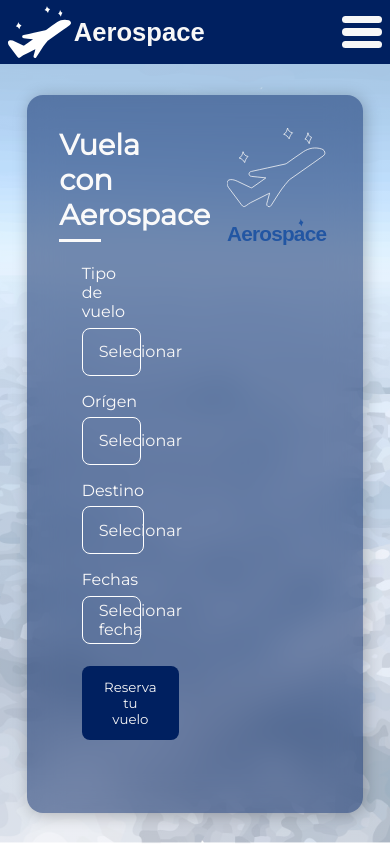
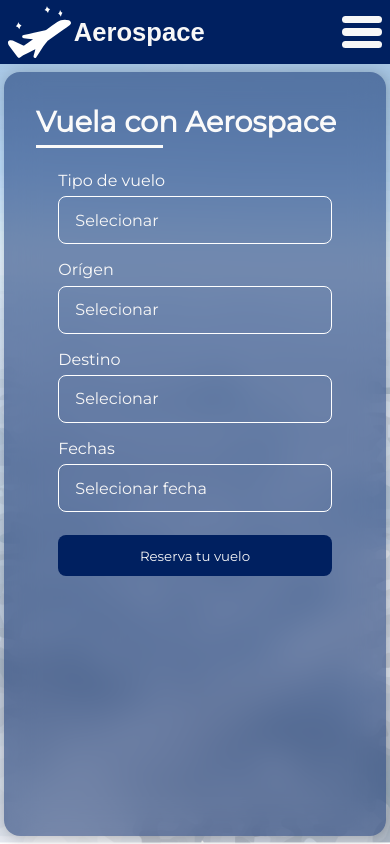
Before and after one commit to javzet/Aerospace, a Next.js app: page / in a window 390 px wide. Built offline with nearby package versions, Linux system fonts and the light colour scheme.

Commit message:
Fixed mainform responsive

```diff
--- a/components/Images/ImgLogo.tsx
+++ b/components/Images/ImgLogo.tsx
@@ -6,30 +6,38 @@ export const ImgLogo = () => {
       id="logo"
       data-name="Capa 1"
       xmlns="http://www.w3.org/2000/svg"
-      viewBox="0 0 400 350"
+      viewBox="0 0 550 450"
     >
       <defs>
         <style></style>
       </defs>
       <path
-        className="cls-5 avion logo-avion"
+        className="cls-5 avion-logo logo-avion"
         d="M714.8,508.32l-31.25-3.27-23.72-2.44c-6.07-.64-9.49-3.69-9.9-8.85s2.78-8.93,8.91-10.28q30.82-6.81,61.67-13.5C743.24,465,766,460.1,788.7,455a19.59,19.59,0,0,0,6.76-3c21.63-15.06,42.77-30.85,64.89-45.14,21.31-13.77,44.85-17.87,69.58-10.1a18.91,18.91,0,0,1,9.37,6.4c5.28,7.44,4.07,15.06-3.4,20.58-13.07,9.73-26.57,18.91-39.91,28.29L807.63,514a15.89,15.89,0,0,0-3.3,2.51c-9.57,11.63-19.86,22.75-28.39,35.1-13.77,19.94-26.35,40.71-39.48,61.08a18.75,18.75,0,0,1-3.89,4.84,8.22,8.22,0,0,1-9.78.67,9.37,9.37,0,0,1-4.48-10.4c1-4.34,2.31-8.61,3.48-12.91l7.53-27.61c-2,.91-3.2,1.44-4.4,2-23,11.52-46,22.82-68.84,34.53-6,3.1-11.36,7.54-17,11.41-8.42,5.76-12,5.2-18.15-3q-25.26-33.62-50.51-67.2a25.75,25.75,0,0,1-5.54-16.3c.14-7.64,4.92-12.9,12.55-13.66,10.26-1,19.54,2.61,28.53,6.76,16.83,7.78,33.47,15.9,50.2,23.94,1.93.93,3.49,1.62,5.7,0,16.93-12,34-23.9,51-35.83C713.3,509.75,713.66,509.35,714.8,508.32Z"
-        transform="translate(-564.89 -312)"
+        transform="translate(-490.89 -295)"
       />
       <path
-        className="cls-5 estrella logo-avion"
+        className="cls-5 estrella-logo logo-avion"
         d="M783.49,336.1c10.63-4.8,12.1-14.6,15.07-24.1,2.51,9.8,7.9,16.37,19.1,18.14-7.28,7-10.88,14.66-12.93,23.6C799.64,345.53,794,338.33,783.49,336.1Z"
-        transform="translate(-564.89 -308)"
+        transform="translate(-494.89 -291)"
       />
       <path
-        className="cls-5 estrella logo-avion"
+        className="cls-5 estrella-logo logo-avion"
         d="M633,449.18c-4.91-8.36-10.63-15.33-21.15-17.57,10.47-4.89,12.18-14.52,15-24.22,2.6,9.75,8,16.43,19.17,18.24C638.62,432.6,635.16,440.33,633,449.18Z"
-        transform="translate(-564.89 -312)"
+        transform="translate(-494.89 -295)"
       />
       <path
-        className="cls-5 estrella logo-avion"
+        className="cls-5 estrella-logo logo-avion"
         d="M881.87,376.19c-4-8-6.82-15.82-16.5-17.95,8.58-6,9.49-15,11.71-23.94,2.16,8.07,4.94,15.49,14.23,17.57-2.37,4.31-4.75,7.79-6.26,11.61S883.09,371.24,881.87,376.19Z"
-        transform="translate(-564.89 -312)"
+        transform="translate(-494.89 -295)"
+      />
+      <text className="cls-1 texto titulo-texto" transform="translate(42 417)">
+        <tspan className="cls-2">Aerospace</tspan>
+      </text>
+      <path
+        className="cls-5 estrella-logo titulo-texto"
+        d="M1264.71,475.7c-4-8-6.81-15.82-16.5-17.95,8.58-6,9.49-15,11.72-23.94,2.16,8.07,4.94,15.49,14.22,17.57-2.36,4.31-4.74,7.79-6.26,11.61S1265.94,470.75,1264.71,475.7Z"
+        transform="translate(-900.98 -120)"
       />
     </svg>
   );
--- a/components/Images/ImgTitle.tsx
+++ /dev/null
@@ -1,24 +0,0 @@
-import React from "react";
-
-export const ImgTitle = () => {
-  return (
-    <svg
-      id="titulo"
-      data-name="Capa 1"
-      xmlns="http://www.w3.org/2000/svg"
-      viewBox="0 0 550 155"
-    >
-      <defs>
-        <style></style>
-      </defs>
-      <text className="cls-1 texto titulo-texto" transform="translate(0 120)">
-        <tspan className="cls-2">Aerospace</tspan>
-      </text>
-      <path
-        className="cls-5 estrella titulo-texto"
-        d="M1264.71,475.7c-4-8-6.81-15.82-16.5-17.95,8.58-6,9.49-15,11.72-23.94,2.16,8.07,4.94,15.49,14.22,17.57-2.36,4.31-4.74,7.79-6.26,11.61S1265.94,470.75,1264.71,475.7Z"
-        transform="translate(-868.98 -430)"
-      />
-    </svg>
-  );
-};
--- a/components/MainForm.tsx
+++ b/components/MainForm.tsx
@@ -1,18 +1,29 @@
-import React, { FC } from "react";
+import React, { FC, useEffect } from "react";
 import { getMonthName } from "../helpers/calendarHelper";
 import { DataSelectProps } from "../types/types";
 import { Calendario } from "./Calendario/Calendario";
 import { Mes } from "./Calendario/Mes";
 import { DateInput } from "./DateInput";
 import { ImgLogo } from "./Images/ImgLogo";
-import { ImgTitle } from "./Images/ImgTitle";
 import { Select, TestSelect } from "./SelectInput";
+import gsap, { Back } from "gsap";
 
 export const VericalLogoTitle = () => {
+  const timeLine = gsap.timeline();
+  useEffect(() => {
+    timeLine.from(".avion-logo", {
+      fill: "#ffff",
+      scale: 0.5,
+      duration: 1.5,
+      x: "-160%",
+      y: "10%",
+    });
+    timeLine.from(".estrella-logo", { opacity: 0 });
+  }, []);
+
   return (
     <div className="logoytitulo-vertical">
       <ImgLogo />
-      <ImgTitle />
     </div>
   );
 };
--- a/pages/index.tsx
+++ b/pages/index.tsx
@@ -16,7 +16,7 @@ export default function Home() {
       ease: "circ.out",
     });
     tl.from(".estrella", { opacity: 0, duration: 1 });
-    tl.from(".mainform-overlay", { opacity: 0, translateX: -100 });
+    tl.from(".mainform-overlay", { opacity: 0, translateX: -50 });
     tl.to("#logoytitulo", { opacity: 0 });
   }, []);
 
--- a/styles/Globals/_breakpoints.scss
+++ b/styles/Globals/_breakpoints.scss
@@ -1,3 +1,5 @@
+$xsmall: 420px;
+$small1: 500px;
 $small: 768px;
 $medium: 1024px;
 $large: 1280px;
--- a/styles/StyledComponents/Banner/_Banner.scss
+++ b/styles/StyledComponents/Banner/_Banner.scss
@@ -38,20 +38,3 @@
 .cls-5 {
   fill: var(--blue-color);
 }
-
-.logoytitulo-vertical {
-  display: flex;
-  flex-wrap: wrap;
-}
-
-#logo {
-}
-
-#logo .logo-avion {
-  fill: transparent;
-  stroke: var(--normal-white);
-  stroke-width: 3px;
-}
-
-#titulo {
-}
--- a/styles/StyledComponents/Inputs/_DateInput.scss
+++ b/styles/StyledComponents/Inputs/_DateInput.scss
@@ -1,3 +1,5 @@
+@use '../../Globals/breakpoints' as bp;
+
 .date-input {
   -webkit-user-select: none;
   -moz-user-select: none;
@@ -26,8 +28,31 @@
   padding: 0rem 1rem;
 }
 
-.date-input .calendario {
-  width: 50%;
+.mes-first-day-1 {
+  grid-column-start: 1;
+}
+.mes-first-day-2 {
+  grid-column-start: 2;
+}
+.mes-first-day-3 {
+  grid-column-start: 3;
+}
+.mes-first-day-4 {
+  grid-column-start: 4;
+}
+.mes-first-day-5 {
+  grid-column-start: 5;
+}
+.mes-first-day-6 {
+  grid-column-start: 6;
+}
+.mes-first-day-7 {
+  grid-column-start: 7;
+}
+
+.calendario {
+  width: 95%;
+  height: 70%;
   position: absolute;
   left: 50%;
   top: 50%;
@@ -46,9 +71,7 @@
     left: 0;
     bottom: 0;
     right: 0;
-    //background-color: rgba(var(--normal-white-rgb), 0.6);
     background: var(--main-color);
-    //backdrop-filter: blur(5rem);
     z-index: -1;
     border-radius: 0.5rem;
   }
@@ -81,6 +104,7 @@
   padding: 0px;
   margin: 0px;
   width: 100%;
+  height: 80%;
 }
 
 .mes-day,
@@ -88,8 +112,6 @@
   padding: 0.6rem;
   display: flex;
   align-items: center;
-  // color: var(--normal-white);
-  // font-family: var(--ff);
 }
 
 .mes-dia {
@@ -124,6 +146,7 @@
   justify-content: center;
   position: relative;
   padding: 1rem;
+  cursor: pointer;
 
   &::after {
     content: "";
@@ -141,24 +164,34 @@
   }
 }
 
-.mes-first-day-1 {
-  grid-column-start: 1;
+@media (min-width: bp.$small) {
+  .calendario {
+    width: 60%;
   }
-.mes-first-day-2 {
-  grid-column-start: 2;
+
+  .mes-header {
   }
-.mes-first-day-3 {
-  grid-column-start: 3;
+
+  .mes-titulo {
   }
-.mes-first-day-4 {
-  grid-column-start: 4;
+
+  .mes-titulo > * + * {
   }
-.mes-first-day-5 {
-  grid-column-start: 5;
+
+  .mes-container {
+    height: auto;
   }
-.mes-first-day-6 {
-  grid-column-start: 6;
+
+  .mes-day,
+  .mes-dia {
   }
-.mes-first-day-7 {
-  grid-column-start: 7;
+
+  .mes-dia {
   }
+
+  .mes-day {
+  }
+
+  .arrow-icon {
+  }
+}
--- a/styles/StyledComponents/Mainform/_Mainform.scss
+++ b/styles/StyledComponents/Mainform/_Mainform.scss
@@ -1,3 +1,5 @@
+@use '../../Globals/breakpoints' as bp;
+
 .mainform-overlay {
   position: absolute;
   top: var(--nav-height);
@@ -9,8 +11,8 @@
 }
 
 .mainform {
-  width: 86%;
-  height: 92%;
+  width: 98%;
+  height: 98%;
   margin: auto;
   border-radius: 1rem;
   background: rgba(var(--main-color-rgb), 0.5);
@@ -22,6 +24,11 @@
   flex-wrap: wrap;
 }
 
+.mainform-left,
+.mainform-right {
+  width: 100%;
+}
+
 .mainform-right {
   padding: 2rem;
 }
@@ -30,11 +37,11 @@
   // background: var(--main-color);
   background: transparent;
   border-radius: 0rem 1rem 1rem 0rem;
-  width: 50%;
+
+  display: none;
 }
 
 .mainform-left {
-  width: 50%;
   color: var(--secondary-color);
   background: transparent;
   padding: 1rem 2rem;
@@ -97,3 +104,46 @@
 .form-control > * {
   flex: 1 1 100%;
 }
+
+.logoytitulo-vertical {
+  display: flex;
+  flex-wrap: wrap;
+}
+
+.logoytitulo-vertical {
+  .cls-1 {
+    font-size: 95px;
+    font-family: var(--fft);
+    font-weight: bold;
+    letter-spacing: -4px;
+  }
+
+  .cls-1,
+  .cls-2,
+  .cls-5 {
+    fill: var(--main-color);
+  }
+}
+
+@media (min-width: bp.$xsmall) {
+  .mainform {
+    width: 90%;
+    height: 95%;
+  }
+}
+
+@media (min-width: bp.$small1) {
+  .mainform {
+    width: 86%;
+  }
+}
+
+@media (min-width: bp.$small) {
+  .mainform-left,
+  .mainform-right {
+    width: 50%;
+  }
+  .mainform {
+    height: 92%;
+  }
+}
```
Lines whose indentation alone changed are shown as unchanged.
